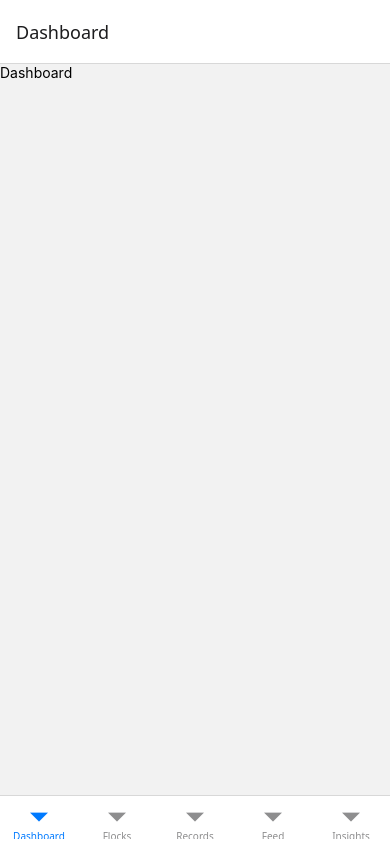
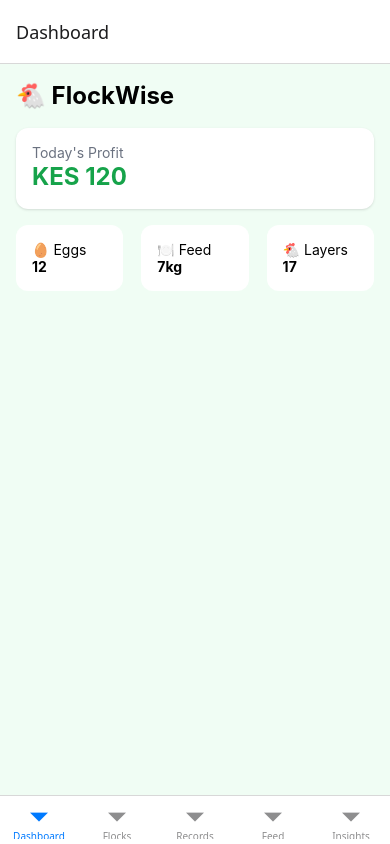
Before and after one commit to Ms-Njuguna/flockwise-mobile, a React Native app: screen /Dashboard in a window 390 px wide. Built offline with nearby package versions, Linux system fonts and the light colour scheme.

Commit message:
feat: implement dashboard UI with profit and stats cards

```diff
--- a/App.js
+++ b/App.js
@@ -1,6 +1,6 @@
+import "./global.css";
 import { NavigationContainer } from "@react-navigation/native";
 import BottomTabs from "./navigation/BottomTabs";
-import "./global.css";
 
 export default function App() {
   return (
--- a/screens/DashboardScreen.js
+++ b/screens/DashboardScreen.js
@@ -2,8 +2,36 @@ import { View, Text } from "react-native";
 
 export default function DashboardScreen() {
   return (
-    <View className="flex-1 items-center justify-center bg-green-50">
-      <Text className="text-xl font-bold">Dashboard</Text>
+    <View className="flex-1 bg-green-50 p-4">
+
+      <Text className="text-2xl font-bold mb-4">
+        🐔 FlockWise
+      </Text>
+
+      <View className="bg-white p-4 rounded-xl shadow mb-4">
+        <Text className="text-gray-500">Today's Profit</Text>
+        <Text className="text-2xl font-bold text-green-600">
+          KES 120
+        </Text>
+      </View>
+
+      <View className="flex-row justify-between">
+        <View className="bg-white p-4 rounded-xl w-[30%]">
+          <Text>🥚 Eggs</Text>
+          <Text className="font-bold">12</Text>
+        </View>
+
+        <View className="bg-white p-4 rounded-xl w-[30%]">
+          <Text>🍽️ Feed</Text>
+          <Text className="font-bold">7kg</Text>
+        </View>
+
+        <View className="bg-white p-4 rounded-xl w-[30%]">
+          <Text>🐔 Layers</Text>
+          <Text className="font-bold">17</Text>
+        </View>
+      </View>
+
     </View>
   );
 }
--- a/tailwind.config.js
+++ b/tailwind.config.js
@@ -3,6 +3,7 @@ module.exports = {
     "./App.{js,jsx,ts,tsx}",
     "./app/**/*.{js,jsx,ts,tsx}",
     "./components/**/*.{js,jsx,ts,tsx}",
+    "./screens/**/*.{js,jsx,ts,tsx}",
   ],
   presets: [require("nativewind/preset")],
   theme: {
```
